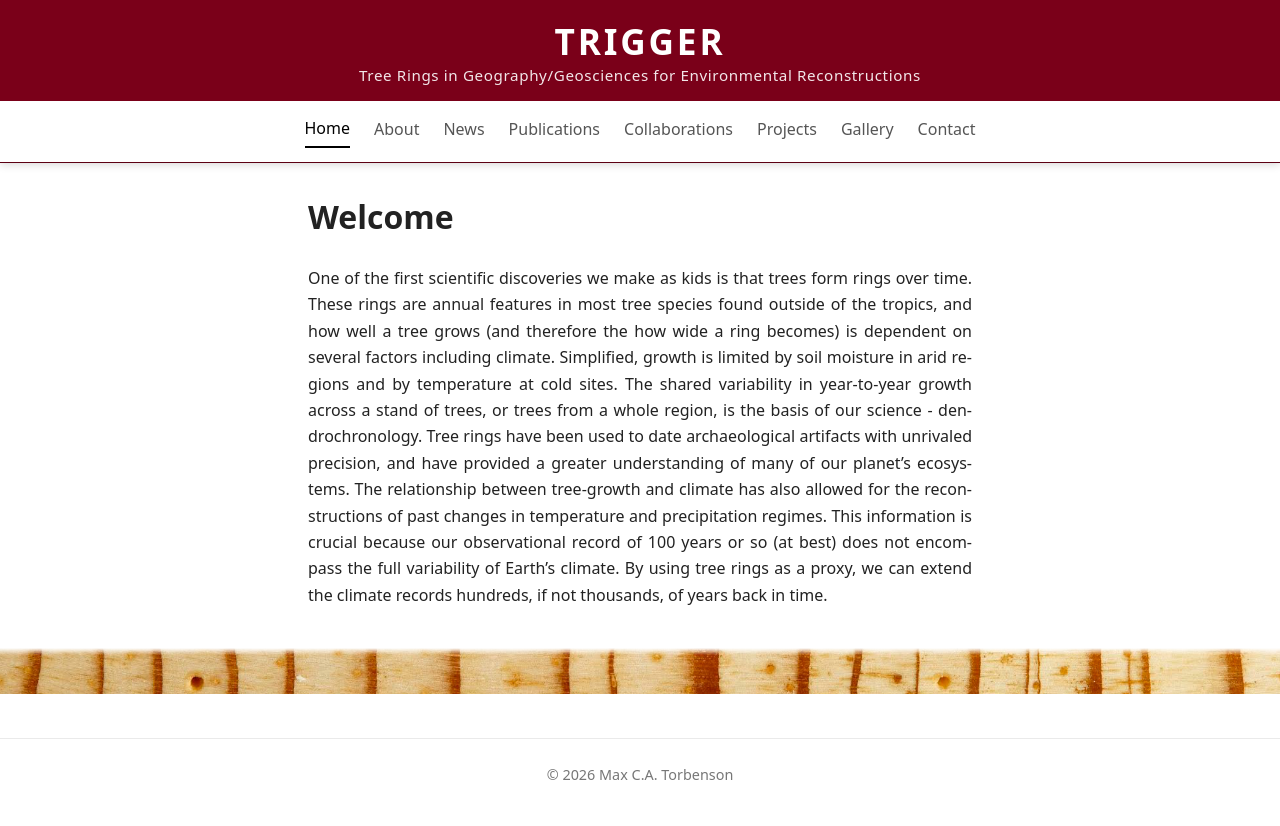
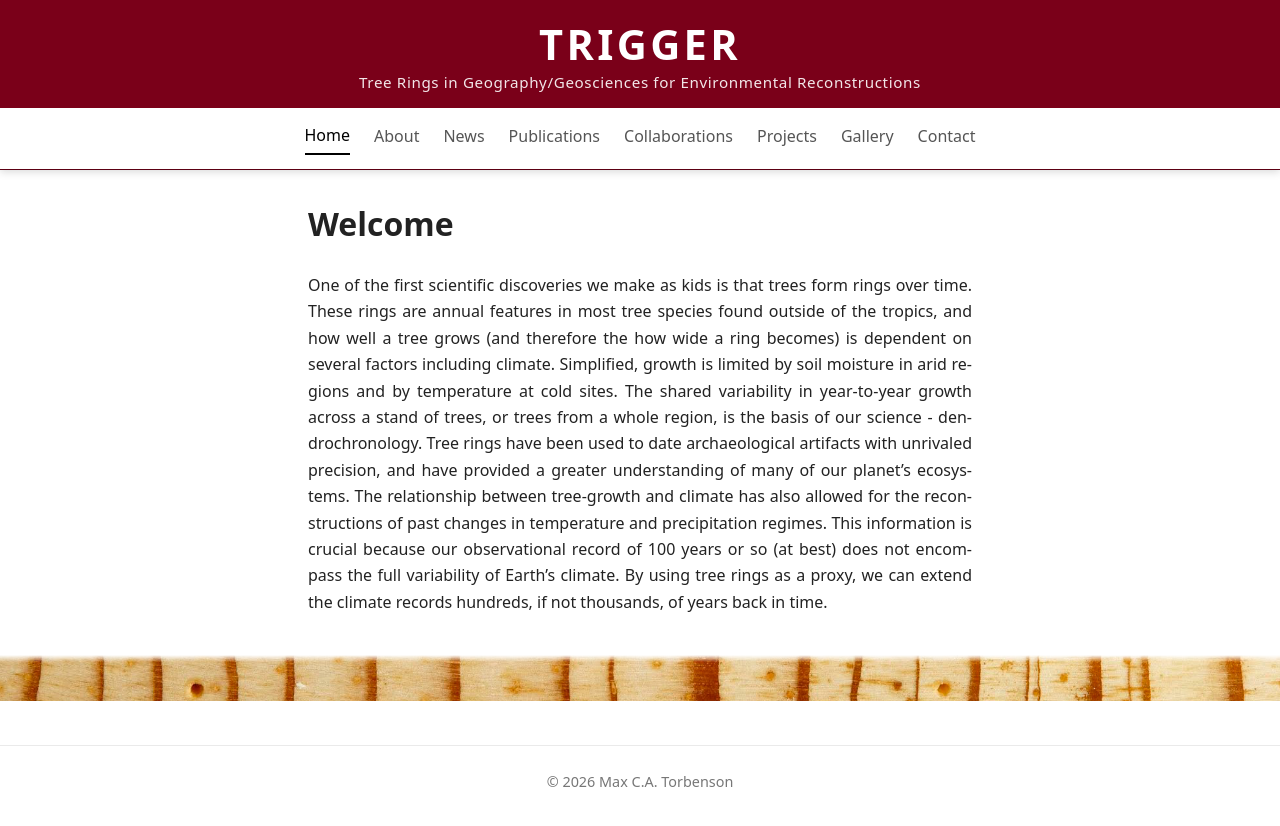
Before and after one commit to mcatorbenson/mcatorbenson.github.io, a Jekyll site: the page built from index.md, in a window 1280 px wide. Shown: the top 826 px of the page. Built offline with Jekyll 4.4.1, drawn with Linux system fonts in a browser that asks for light colours.

Commit message:
Update style.css

```diff
--- a/css/style.css
+++ b/css/style.css
@@ -51,7 +51,7 @@ body {
 
 /* Main line: TRIGGER */
 .site-header .title-main {
-  font-size: 2.2rem;
+  font-size: 2.6rem;
   font-weight: 700;
   letter-spacing: 0.08em;
 }
```
